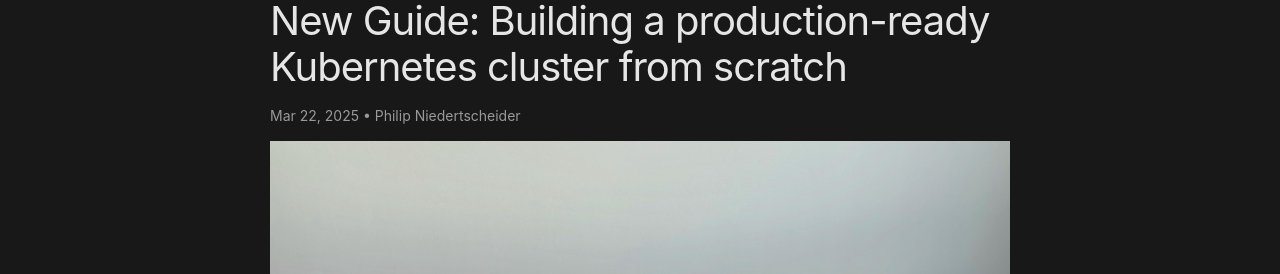
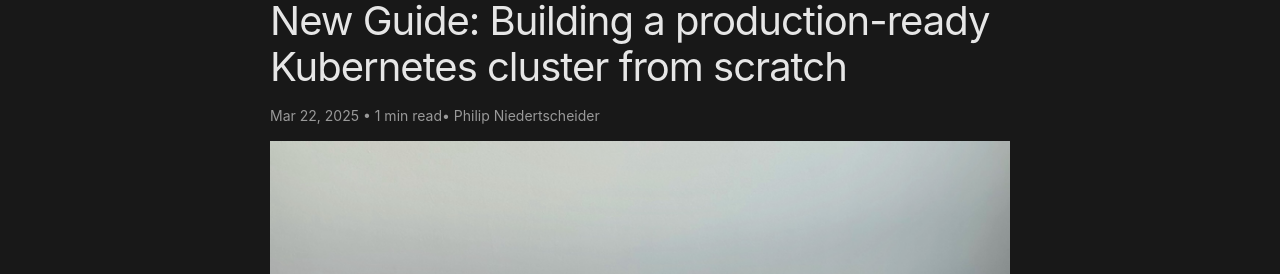
Before and after one commit to philprime/philprime.dev, a Jekyll site: the page built from _posts/2025-03-22-kubernetes-guide-published.md, in a window 1280 px wide and 900 px high. Shown: the part 194-468 px from the top of the window. Built offline with Jekyll 4.4.1, drawn with Linux system fonts in a browser that asks for light colours; nearby versions of some CDN libraries.

Commit message:
feat: Add reading time to posts and homepage list
Calculates estimated reading time based on word count (200 wpm)
and displays it on both individual post pages and the homepage
post list.

```diff
--- a/_layouts/home.liquid.html
+++ b/_layouts/home.liquid.html
@@ -22,7 +22,10 @@
       {%- assign date_format = site.date_format | default: '%b %-d, %Y' -%}
       {%- for post in posts -%}
         <li>
-          <span class='post-meta'>{{ post.date | date: date_format }}</span>
+          {%- assign words = post.content | number_of_words -%}
+          {%- assign minutes = words | divided_by: 200 -%}
+          {%- if minutes < 1 %}{% assign minutes = 1 %}{% endif -%}
+          <span class='post-meta'>{{ post.date | date: date_format }} • {{ minutes }} min read</span>
           <h3>
             <a class='post-link' href='{{ post.url | relative_url }}'>
               {{ post.title | escape }}
--- a/_layouts/post.liquid.html
+++ b/_layouts/post.liquid.html
@@ -12,7 +12,12 @@
       </time>
       {%- if page.modified_date -%} ~ {%- assign mdate = page.modified_date | date_to_xmlschema -%}
       <time class="dt-modified" datetime="{{ mdate }}" itemprop="dateModified"> {{ mdate | date: date_format }} </time>
-      {%- endif -%} {%- if page.author -%} • {% for author in page.author %}
+      {%- endif -%}
+      {%- assign words = content | number_of_words -%}
+      {%- assign minutes = words | divided_by: 200 -%}
+      {%- if minutes < 1 %}{% assign minutes = 1 %}{% endif -%}
+      • {{ minutes }} min read
+      {%- if page.author -%} • {% for author in page.author %}
       <span itemprop="author" itemscope itemtype="http://schema.org/Person">
         <span class="p-author h-card" itemprop="name">{{ author }}</span></span
       >
```
